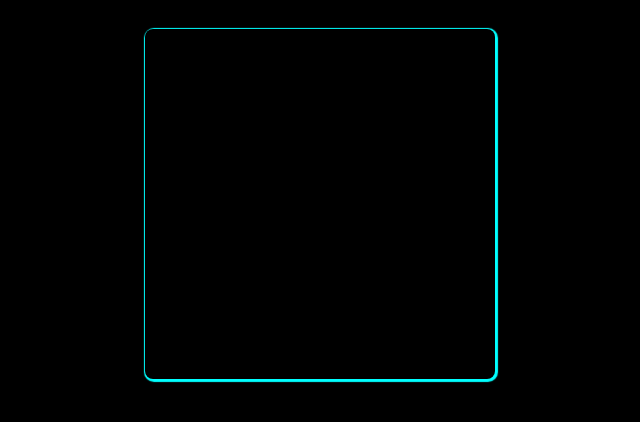
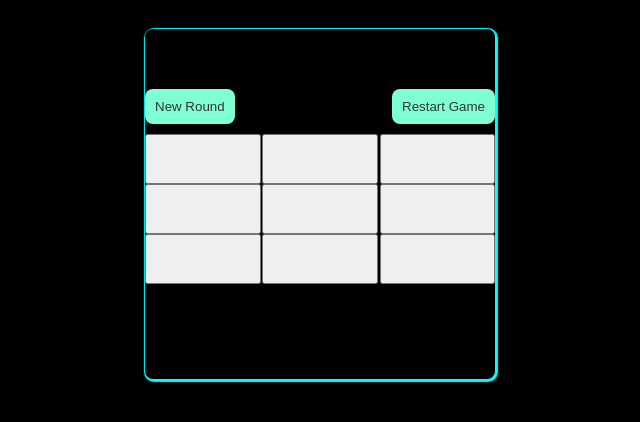
Before and after one commit to toweralaka/jeu-de-morpion, a plain HTML site: page index.html in a window 1280 px wide. Shown: the part 72-494 px from the top of the page, without its empty margins (320-960 px from the left). Drawn offline with Linux system fonts and the light colour scheme.

Commit message:
feat: Add UI for game
Add clickable buttons and style buttons
Add dom control function and refactor other
functions to handle user interface

```diff
--- a/index.html
+++ b/index.html
@@ -9,7 +9,17 @@
 <body>
     <div class="container">
         <h1>TIC TAC TOE</h1>
-        <div class="game_wrap"></div>
+        <div class="game_wrap">
+            <div class="info-div">
+                <div id="status-div"></div>
+                <div id="scores-div"></div>
+            </div>
+            <div class="controls">
+                <button id="round-btn">New Round</button>
+                <button id="restart-btn">Restart Game</button>
+            </div>
+            <div id="board-div"></div>
+        </div>
     </div>
     <script src="script.js"></script>
 </body>
--- a/script.js
+++ b/script.js
@@ -7,7 +7,7 @@ const newGameBoard = (function gameBoard(){
         for(let i = 0; i < boardSize; i++){
             let newRow = [];
             for(let j = 0; j < boardSize; j++){
-                newRow.push(0);
+                newRow.push("");
             }
             board.push(newRow);
         }
@@ -17,7 +17,7 @@ const newGameBoard = (function gameBoard(){
     const isFilled = ()=>{
         for(let i = 0; i < boardSize; i++){
             for(let j = 0; j < boardSize; j++){
-                if(board[i][j] == 0){
+                if(board[i][j] == ""){
                     return false
                 }
             }
@@ -74,10 +74,17 @@ const newGameBoard = (function gameBoard(){
 
     const dropMarker = (row, col, marker)=>{
         // if the spot has been filled, ignore
-        if(board[row][col] !== 0){return false}
+        if(board[row][col] !== ""){return false}
         board[row][col] = marker
-        console.table(board)
         return true
+    }
+    const resetBoard = ()=>{
+        for(let i = 0; i < boardSize; i++){
+            let newRow = board[i];
+            for(let j = 0; j < boardSize; j++){
+                newRow[j] = "";
+            }
+        }
     }
 
     const getBoardSize = ()=>boardSize;
@@ -85,7 +92,7 @@ const newGameBoard = (function gameBoard(){
     startBoard()
     return {
         board, dropMarker, isFilled, getMarkers,
-        isWin, getWinMarker, getBoardSize}
+        isWin, getWinMarker, getBoardSize, resetBoard}
 })()
 
 function GameController(){
@@ -96,11 +103,17 @@ function GameController(){
     let players = [playerOne, playerTwo];
     let currentPlayer = players[0];
     let gameOver = false;
+    let status = "";
+    let scores = "";
+
+    const getScores = ()=>scores;
+
+    const getStatus = ()=>status;
 
     const switchPlayerTurn = ()=>{
         if(gameOver == true){return}
         currentPlayer = currentPlayer === playerOne ? playerTwo : playerOne;
-        console.log(`It is ${currentPlayer.name}'s turn`)
+        status = `It is ${currentPlayer.name}'s turn`;
     }
 
     const getWinner = ()=>{
@@ -116,8 +129,19 @@ function GameController(){
         if(gameBoard.isWin() == true && theWinner != null){
             gameOver = true;
             theWinner.addPoint();
-            console.log(`${theWinner.name} wins! Start new round.`)
+            status = `${theWinner.name} wins! Start new round.`;
+            scores = `
+            ${playerOne.name}: ${playerOne.getPoints()},
+            ${playerTwo.name}: ${playerTwo.getPoints()}`
+            currentPlayer = theWinner;
         }
+    }
+
+    const setRound = ()=>{
+        gameOver = false;
+        currentPlayer = players[0];
+        status = `It is ${currentPlayer.name}'s turn`;
+
     }
 
     const playTurn = (theRow, theCol)=>{
@@ -129,7 +153,7 @@ function GameController(){
             switchPlayerTurn()
         }
     }
-    return {playTurn}
+    return {playTurn, getScores, getStatus, setRound}
 }
 
 function player(name, marker){
@@ -139,7 +163,52 @@ function player(name, marker){
     return {name, marker, getPoints, addPoint}
 }
 
-// function domDisplayController(){
+function domDisplayController(){
+    let scoresDiv = document.querySelector("#scores-div");
+    let statusDiv = document.querySelector("#status-div");
+    let boardDiv = document.querySelector("#board-div");
+    let startRoundBtn = document.querySelector("#round-btn");
+    let restartBtn = document.querySelector("#restart-btn");
+    // let firstPlayerName
+    let newGame = GameController()
 
-// }
-const myGame = GameController()
+    // const getPlayersName = ()=>{
+
+    // }
+    const showScores = ()=>{
+        scoresDiv.textContent = newGame.getScores();
+    }
+
+    const showStatus = ()=>{
+        statusDiv.textContent = newGame.getStatus();
+    }
+    const renderBoard = ()=>{
+        boardDiv.innerHTML = "";
+        let theBoard = newGameBoard.board
+        for(let i = 0; i < theBoard.length; i++){
+            for(let j = 0; j < theBoard.length; j++){
+                let newBtn = document.createElement("button");
+                newBtn.setAttribute("class", "play-btn");
+                newBtn.addEventListener("click",()=>{
+                    newGame.playTurn(i, j);
+                    renderBoard();
+                })
+                newBtn.textContent=theBoard[i][j]
+                boardDiv.appendChild(newBtn);
+            }
+        }
+        showScores();
+        showStatus();
+    }
+    const cleanBoard = ()=>{
+        newGameBoard.resetBoard();
+        renderBoard();
+        newGame.setRound();
+    }
+    startRoundBtn.addEventListener("click", cleanBoard);
+    restartBtn.addEventListener("click", ()=>{
+        //reload page
+    })
+    renderBoard()
+}
+domDisplayController()
--- a/style.css
+++ b/style.css
@@ -19,3 +19,36 @@ body {
     border-radius: 8px;
     box-shadow: 1px 1px 1px 2px aqua;
 }
+.info-div {
+    width: 100%;
+    display: flex;
+    flex-direction: row;
+    padding: 10px;
+}
+
+.info-div div {
+    height: 40px;
+}
+.controls {
+    display: flex;
+    flex-direction: row;
+    justify-content: space-between;
+}
+.controls button {
+    padding: 10px;
+    background-color: aquamarine;
+    border: aquamarine;
+    color: #333;
+    border-radius: 8px;
+}
+#board-div {
+    width: 100%;
+    display: flex;
+    flex-wrap: wrap;
+    justify-content: space-between;
+    margin-top: 10px;
+}
+#board-div button {
+    width: max(33%, 50px);
+    height: 50px;
+}
```
